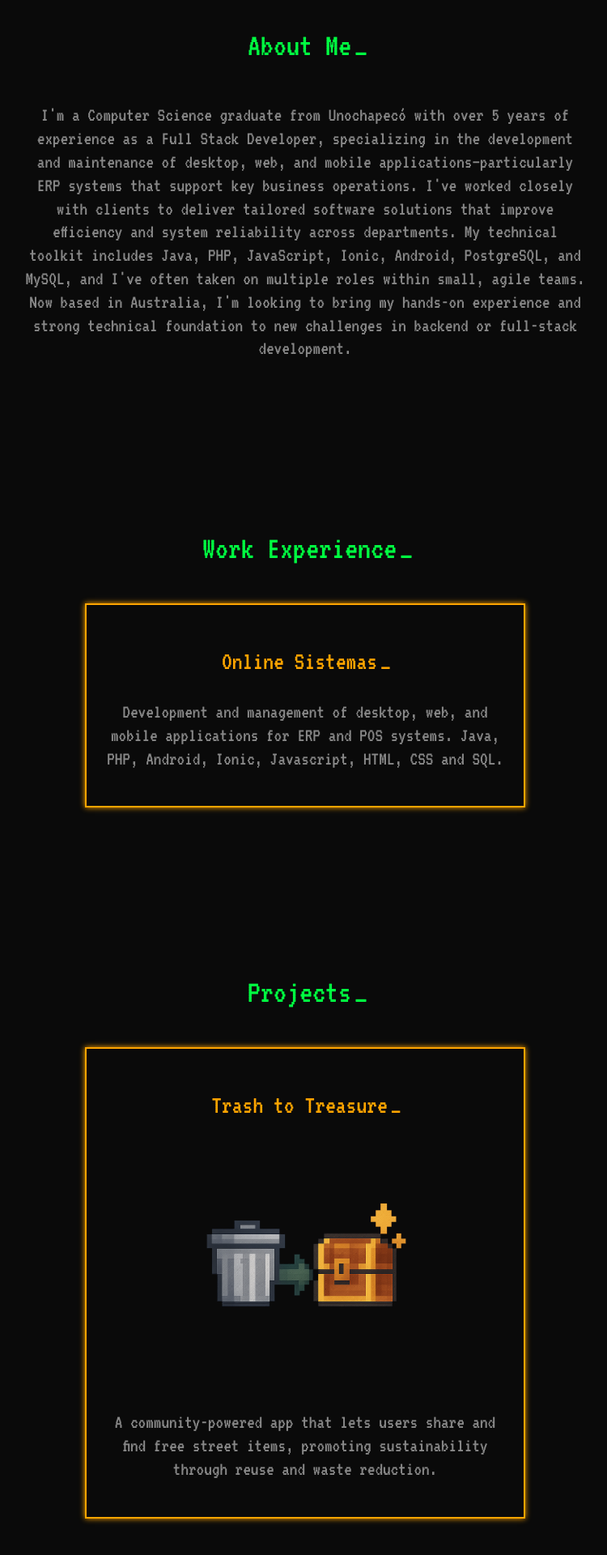
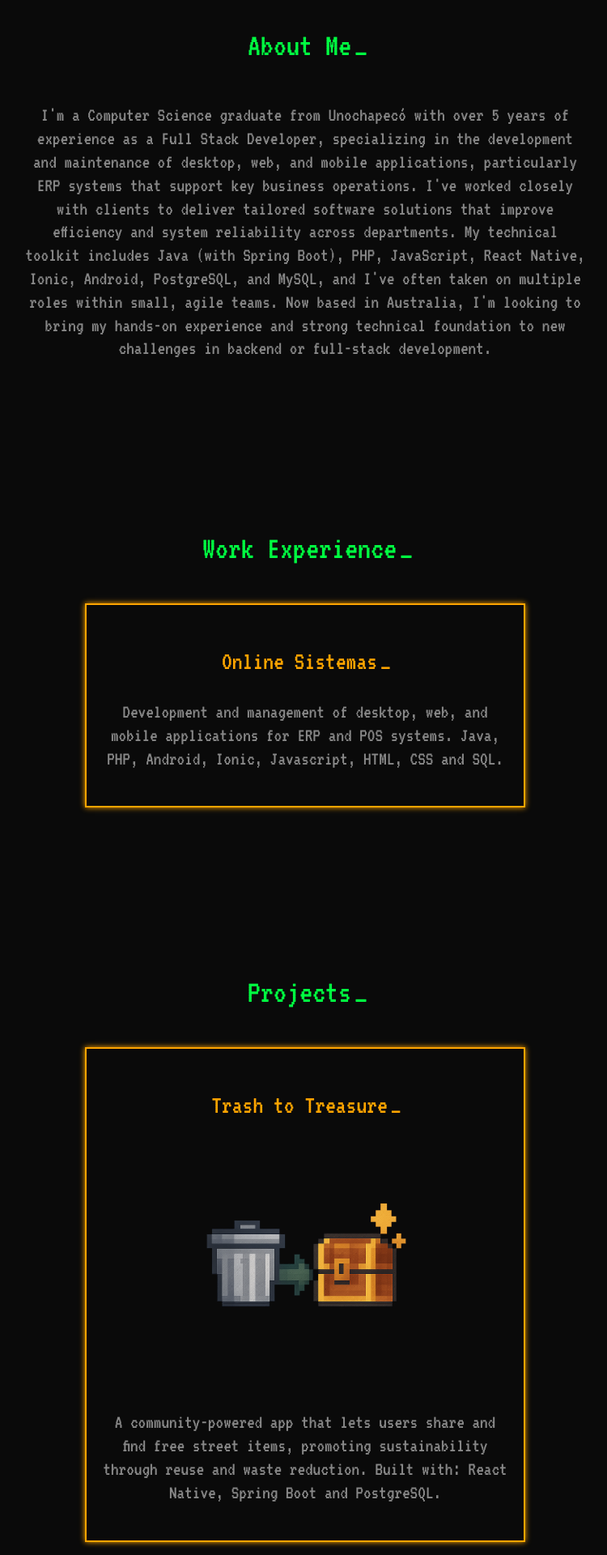
Before and after one commit to guischneider100/guilherme-schneider-com, a React (Vite) app: page / in a window 1280 px wide. Shown: the part 820-2740 px from the top of the page at 81% size, without its empty margins (263-1013 px from the left). Built offline with nearby package versions, Linux system fonts and the light colour scheme.

Commit message:
Update about section and project description for clarity and detail

```diff
--- a/src/App.jsx
+++ b/src/App.jsx
@@ -49,7 +49,7 @@ function App() {
       <section id="about" className="section">
         <h3>About Me<span className="cursor">_</span></h3>
         <p>
-          I'm a Computer Science graduate from Unochapecó with over 5 years of experience as a Full Stack Developer, specializing in the development and maintenance of desktop, web, and mobile applications—particularly ERP systems that support key business operations. I've worked closely with clients to deliver tailored software solutions that improve efficiency and system reliability across departments. My technical toolkit includes Java, PHP, JavaScript, Ionic, Android, PostgreSQL, and MySQL, and I've often taken on multiple roles within small, agile teams. Now based in Australia, I'm looking to bring my hands-on experience and strong technical foundation to new challenges in backend or full-stack development.
+          I'm a Computer Science graduate from Unochapecó with over 5 years of experience as a Full Stack Developer, specializing in the development and maintenance of desktop, web, and mobile applications, particularly ERP systems that support key business operations. I've worked closely with clients to deliver tailored software solutions that improve efficiency and system reliability across departments. My technical toolkit includes Java (with Spring Boot), PHP, JavaScript, React Native, Ionic, Android, PostgreSQL, and MySQL, and I've often taken on multiple roles within small, agile teams. Now based in Australia, I'm looking to bring my hands-on experience and strong technical foundation to new challenges in backend or full-stack development.
         </p>
       </section>
 
@@ -63,7 +63,7 @@ function App() {
       <section id="projects" className="section">
         <h3>Projects<span className="cursor">_</span></h3>
 
-        <Card title="Trash to Treasure" description="A community-powered app that lets users share and find free street items, promoting sustainability through reuse and waste reduction." image={trashToTreasure}>
+        <Card title="Trash to Treasure" description="A community-powered app that lets users share and find free street items, promoting sustainability through reuse and waste reduction. Built with: React Native, Spring Boot and PostgreSQL." image={trashToTreasure}>
         </Card>
       </section>
 
```
